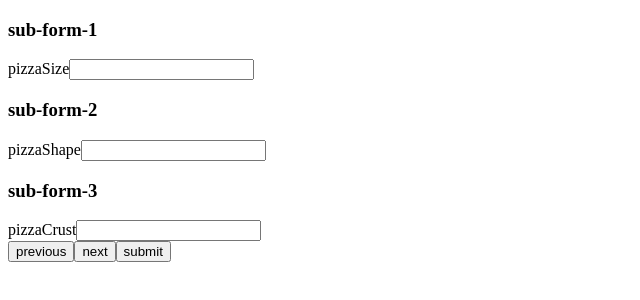
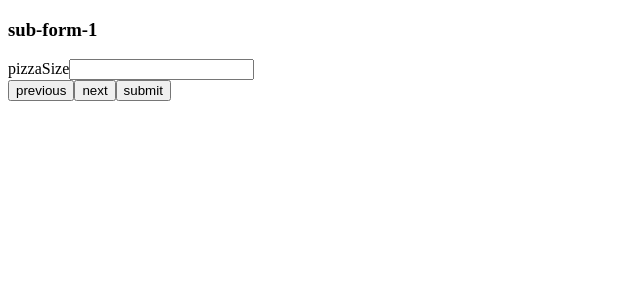
Before and after one commit to stevenkussmaul/selection-form, an Angular app: page / in a window 1280 px wide. Shown: the top 300 px of the page, without its empty margins (0-640 px from the left). Built offline with nearby package versions, Linux system fonts and the light colour scheme.

Commit message:
added ngIf to show/hide steps

```diff
--- a/src/app/components/selection-form/selection-form.component.html
+++ b/src/app/components/selection-form/selection-form.component.html
@@ -1,9 +1,9 @@
 <form [formGroup]="mainForm" (ngSubmit)="onSubmit(mainForm.value)">
 
 
-    <app-sub-form1 [parentForm]="mainForm.get('subForm1')"></app-sub-form1>
-    <app-sub-form2 [parentForm]="mainForm.get('subForm2')"></app-sub-form2>
-    <app-sub-form3 [parentForm]="mainForm.get('subForm3')"></app-sub-form3>
+    <app-sub-form1 *ngIf="currentStep==1" [parentForm]="mainForm.get('subForm1')"></app-sub-form1>
+    <app-sub-form2 *ngIf="currentStep==2" [parentForm]="mainForm.get('subForm2')"></app-sub-form2>
+    <app-sub-form3 *ngIf="currentStep==3" [parentForm]="mainForm.get('subForm3')"></app-sub-form3>
 
     <button type="button" class="btn btn-primary" (click)="previousfn($event)">previous</button>
     <button type="button" class="btn btn-primary" (click)="nextfn($event)">next</button>
--- a/src/app/components/selection-form/selection-form.component.ts
+++ b/src/app/components/selection-form/selection-form.component.ts
@@ -7,6 +7,8 @@ import { FormGroup, FormControl, ReactiveFormsModule, FormBuilder }from '@angula
   styleUrls: ['./selection-form.component.css']
 })
 export class SelectionFormComponent implements OnInit {
+  currentStep = 1;
+
   mainForm;
   // mainForm = new FormGroup({
   //   subForm1: new FormGroup({
@@ -43,4 +45,23 @@ export class SelectionFormComponent implements OnInit {
     console.log(value);
   }
 
+  previousfn($event) {
+    if (this.currentStep <= 1) {
+      return;
+    } else {
+      this.currentStep --
+      return;
+    }
+
+  }
+
+  nextfn($event){
+    if (this.currentStep >= 3) {
+      return;
+    } else {
+      this.currentStep ++
+      return;
+    }
+  }
+
 }
```
